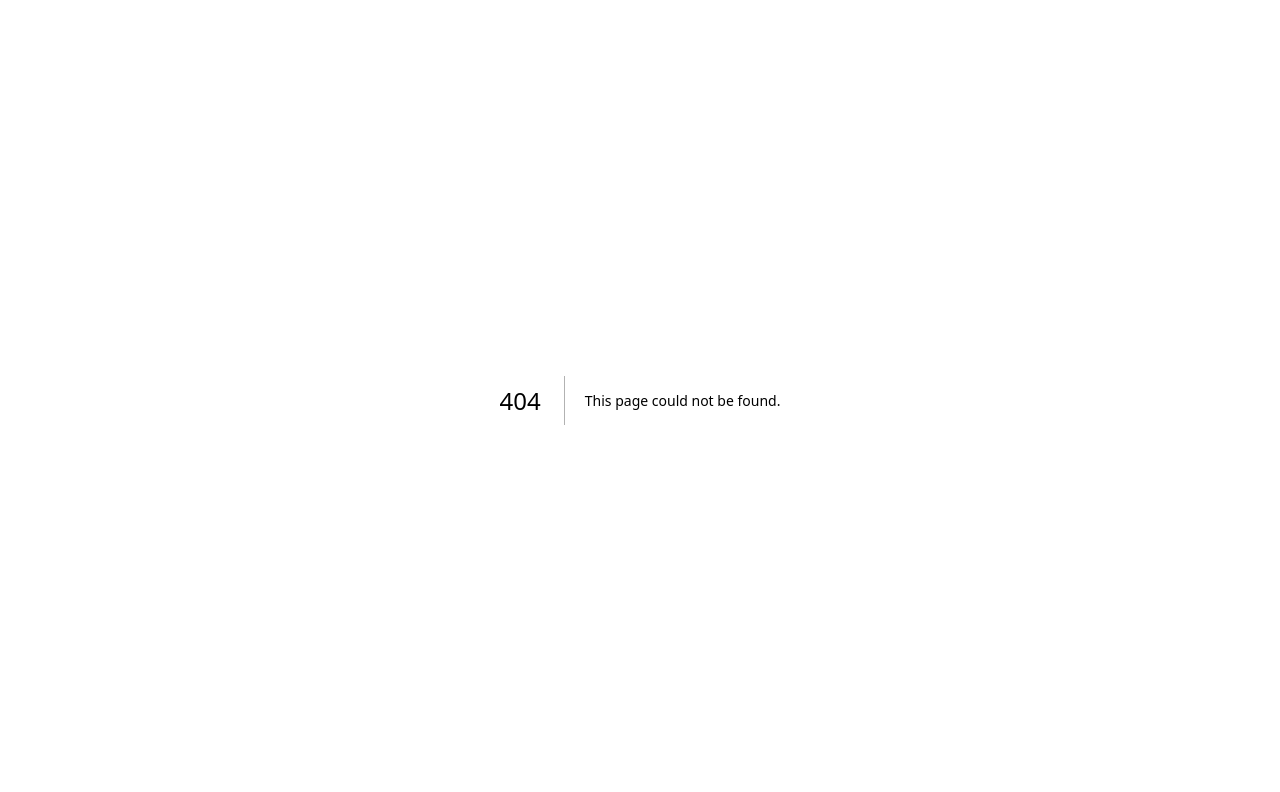
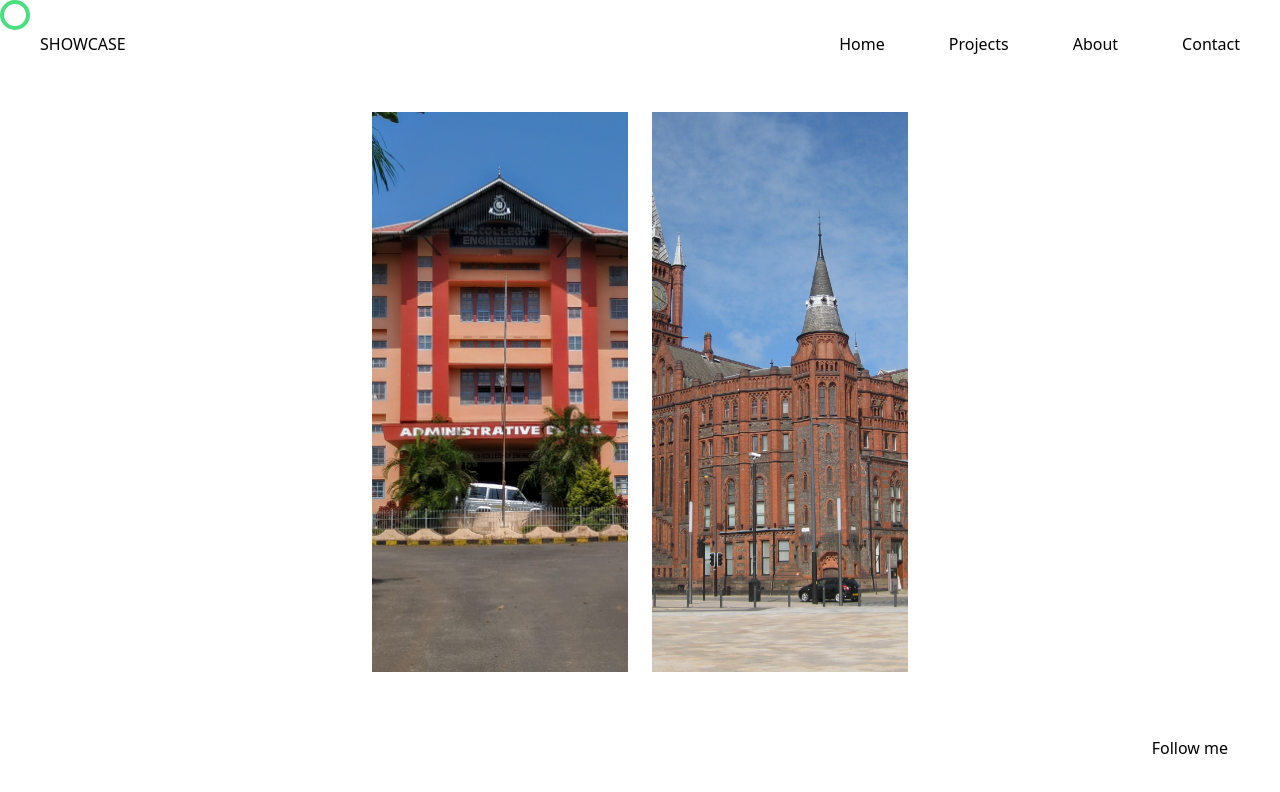
Before and after one commit to heraldjose10/showcase, a Next.js app in the folder showcase_next/: page /education in a window 1280 px wide. Before the commit this address had no page. Shown: the top 792 px of the page. Built offline with nearby package versions, Linux system fonts and the light colour scheme.

Commit message:
create education page

```diff
--- /dev/null
+++ b/showcase_next/data/education.ts
@@ -0,0 +1,18 @@
+import { EducationPage } from '../interfaces'
+
+export const educationDetails: EducationPage[] = [
+    {
+        name: 'University of Liverpool',
+        degree: 'Masters in Data Science',
+        start: 'sep 2022',
+        end: '',
+        image: '/education/NSSCE_Admn_Block.jpg'
+    },
+    {
+        name: 'NSS College of Engineering',
+        degree: 'BTech in Electrical and Electronic Engineering',
+        start: 'aug 2017',
+        end: 'jun 2021',
+        image: '/education/Victoria_Building_Liverpool_2013.jpg'
+    }
+]
--- /dev/null
+++ b/showcase_next/pages/education.tsx
@@ -0,0 +1,61 @@
+import Image from "next/image"
+import { motion } from "framer-motion"
+import Layout from "../components/Layout"
+
+import { educationDetails } from '../data/education'
+
+const Education = () => {
+
+    const container = {
+        'start': { opacity: 0 },
+        'final': {
+            opacity: 1,
+            transition: {
+                staggerChildren: 0.1,
+                duration: '.5'
+            }
+        },
+        'exit': { opacity: 0 }
+    }
+
+    const item = {
+        'start': {
+            y: '-200px',
+            opacity: 0
+        },
+        'final': {
+            opacity: 1,
+            y: '0px'
+        }
+    }
+
+    return (
+        <Layout>
+            <motion.section
+                variants={container}
+                initial='start'
+                animate='final'
+                exit='exit'
+                className="flex gap-6 pt-6"
+            >
+                {
+                    educationDetails.map(edu => (
+                        <motion.div
+                            variants={item}
+                            className="relative h-[70vh] w-[40vw] md:w-[30vw] lg:w-[20vw]"
+                            key={edu.name}
+                        >
+                            <Image
+                                className="object-cover"
+                                src={edu.image}
+                                layout='fill'
+                            />
+                        </motion.div>
+                    ))
+                }
+            </motion.section>
+        </Layout>
+    )
+}
+
+export default Education
--- a/showcase_next/pages/index.tsx
+++ b/showcase_next/pages/index.tsx
@@ -104,7 +104,7 @@ const IndexPage = () => {
             variants={item}
             className='px-4 md:px-10 lg:px-14 flex items-center justify-center hover:text-green-500'
           >
-            <Link href='/'>
+            <Link href='/education'>
               <a>Education</a>
             </Link>
           </motion.li>
--- a/showcase_next/pages/projects/index.tsx
+++ b/showcase_next/pages/projects/index.tsx
@@ -1,5 +1,5 @@
 import Link from "next/link"
-import { AnimatePresence, motion } from "framer-motion"
+import { motion } from "framer-motion"
 import Layout from "../../components/Layout"
 
 import { personalProjects } from "../../data"
```
Also changed, not shown: showcase_next/interfaces/index.ts (+8 -0 lines), showcase_next/public/education/NSSCE_Admn_Block.jpg (added), showcase_next/public/education/Victoria_Building_Liverpool_2013.jpg (added).
